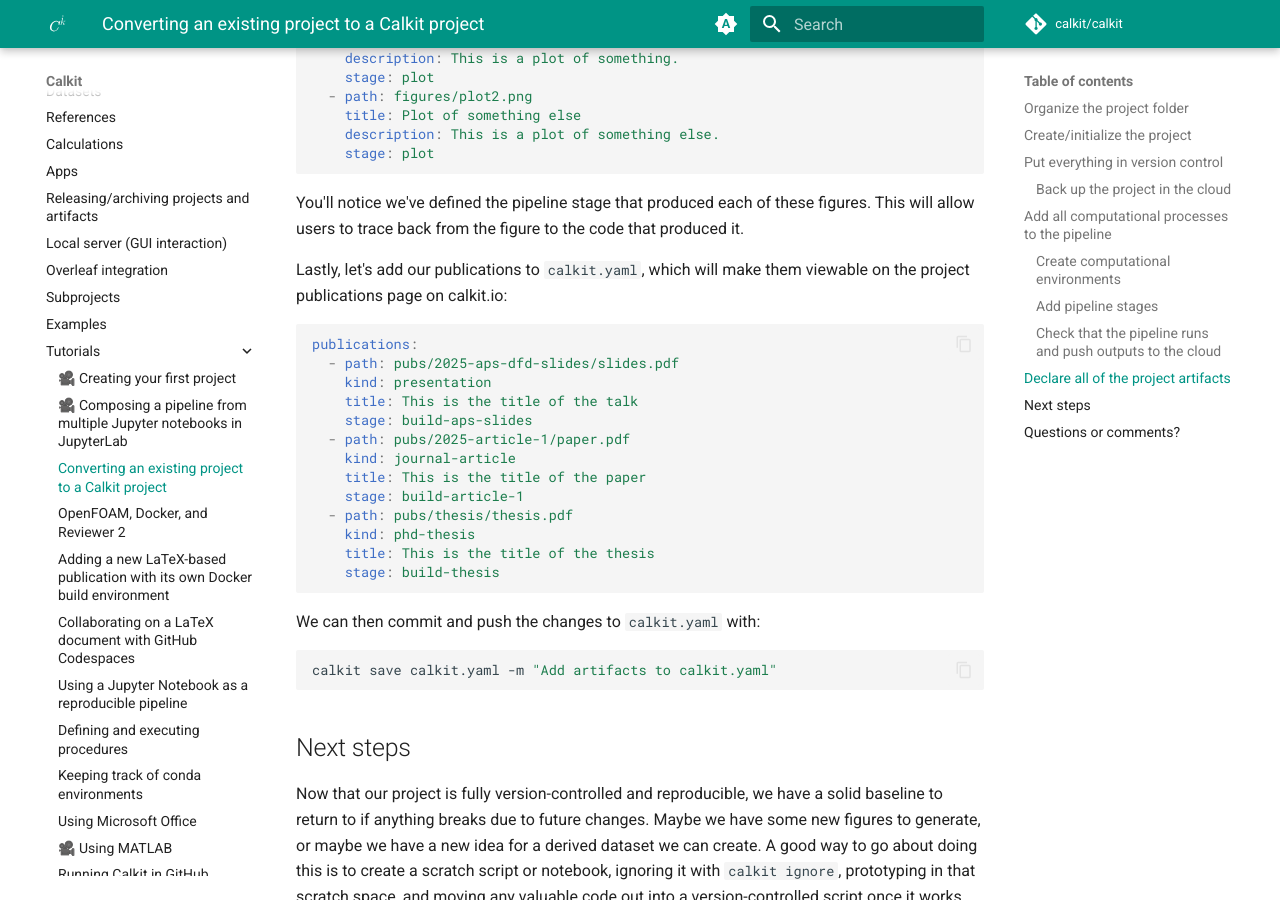
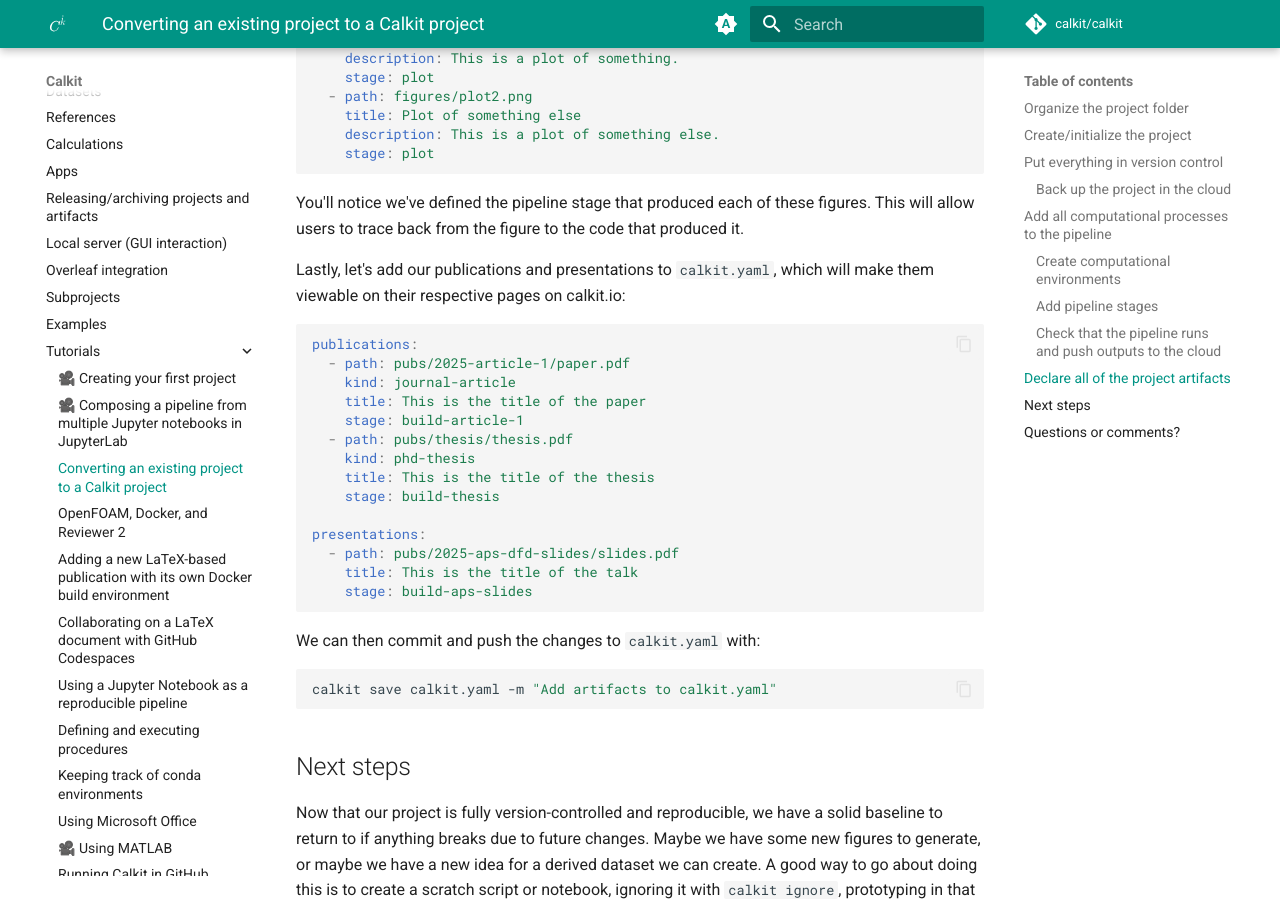
Before and after one commit to calkit/calkit, an MkDocs documentation site: the page built from docs/tutorials/existing-project.md, in a window 1280 px wide and 900 px high, scrolled down 9078 px. Built offline with MkDocs 1.6.1 and Material for MkDocs 9.7.7, drawn with Linux system fonts in a browser that asks for light colours; comment, search, counter and statistics services are not loaded.

Commit message:
Move presentations into their own section in tutorial

````diff
--- a/docs/tutorials/existing-project.md
+++ b/docs/tutorials/existing-project.md
@@ -536,16 +536,12 @@
 This will allow users to trace back from the figure to the code that
 produced it.
 
-Lastly, let's add our publications to `calkit.yaml`,
-which will make them viewable on the project publications page on
+Lastly, let's add our publications and presentations to `calkit.yaml`,
+which will make them viewable on their respective pages on
 calkit.io:
 
 ```yaml
 publications:
-  - path: pubs/2025-aps-dfd-slides/slides.pdf
-    kind: presentation
-    title: This is the title of the talk
-    stage: build-aps-slides
   - path: pubs/2025-article-1/paper.pdf
     kind: journal-article
     title: This is the title of the paper
````
Also changed, not shown: other parts of docs/tutorials/existing-project.md (+5 -0 lines).
